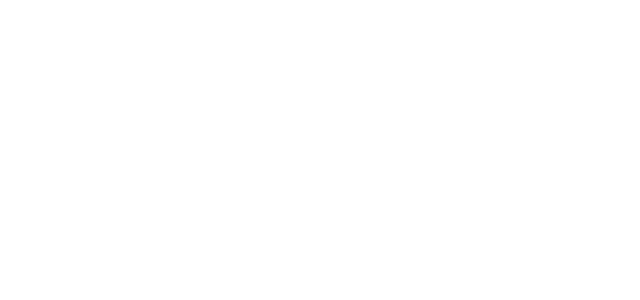
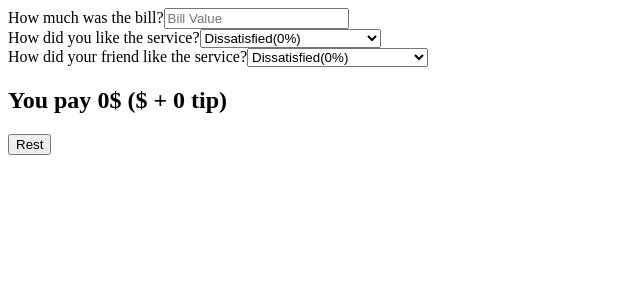
Before and after one commit to emansuliman4/react-course-challenges, a React (Vite) app: page / in a window 1280 px wide. Shown: the top 300 px of the page, without its empty margins (0-640 px from the left). Built offline with nearby package versions, Linux system fonts and the light colour scheme.

Commit message:
add Tip calculator with dual service rating and reset

```diff
--- a/src/App.jsx
+++ b/src/App.jsx
@@ -1,5 +1,10 @@
+import { Tip } from "./components/tip";
 function App() {
-  return <></>;
+  return (
+    <>
+      <Tip />
+    </>
+  );
 }
 
 export default App;
--- /dev/null
+++ b/src/components/tip.jsx
@@ -0,0 +1,59 @@
+import { useState } from "react";
+
+export function Tip() {
+  const [input, setInput] = useState("");
+  const [yourTip, setYourTip] = useState(0);
+  const [friendTip, setFriendTip] = useState(0);
+
+  function handleChange(e) {
+    setInput(e.target.value);
+  }
+  function handleReset() {
+    setInput("");
+    setYourTip(0);
+    setFriendTip(0);
+  }
+
+  return (
+    <div>
+      <form>
+        <div>
+          <span>How much was the bill?</span>
+          <input
+            type="text"
+            placeholder="Bill Value "
+            value={input}
+            onChange={handleChange}
+          />
+        </div>
+      </form>
+      <Service select={yourTip} setSelect={setYourTip}>
+        How did you like the service?
+      </Service>
+      <Service select={friendTip} setSelect={setFriendTip}>
+        How did your friend like the service?
+      </Service>
+      <h2>
+        You pay {Number(input) + Number((+yourTip + +friendTip) / 2)}$ ({input}$
+        + {Number((+yourTip + +friendTip) / 2)} tip)
+      </h2>
+      <button onClick={handleReset}>Rest</button>
+    </div>
+  );
+}
+
+function Service({ children, select, setSelect }) {
+  return (
+    <div>
+      <div>
+        <span>{children}</span>
+        <select value={select} onChange={(e) => setSelect(e.target.value)}>
+          <option value="0">Dissatisfied(0%)</option>
+          <option value="5">It was okay(5%)</option>
+          <option value="10">It was good (10%)</option>
+          <option value="20">Absolutely amazing! (20%)</option>
+        </select>
+      </div>
+    </div>
+  );
+}
```
